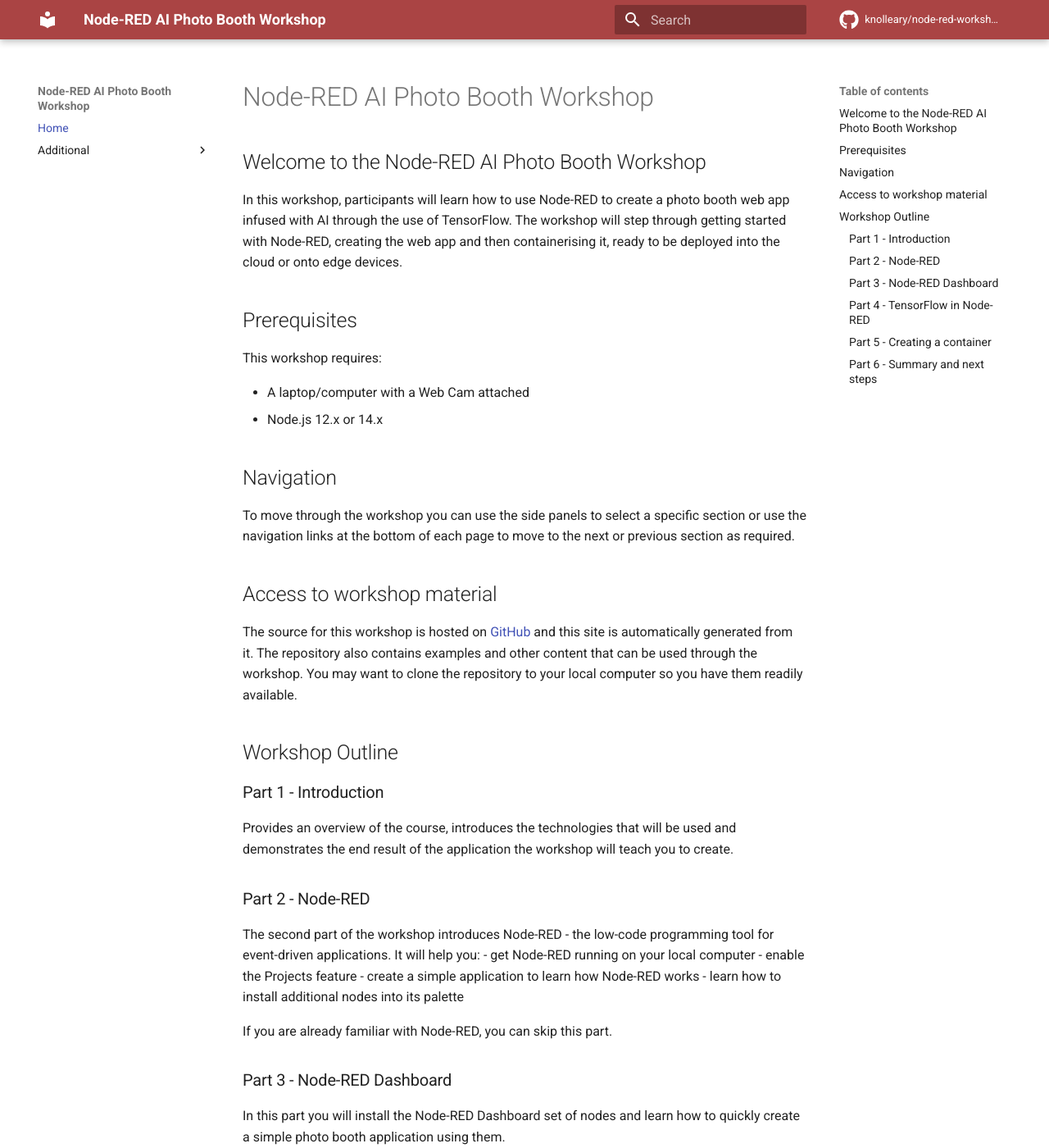
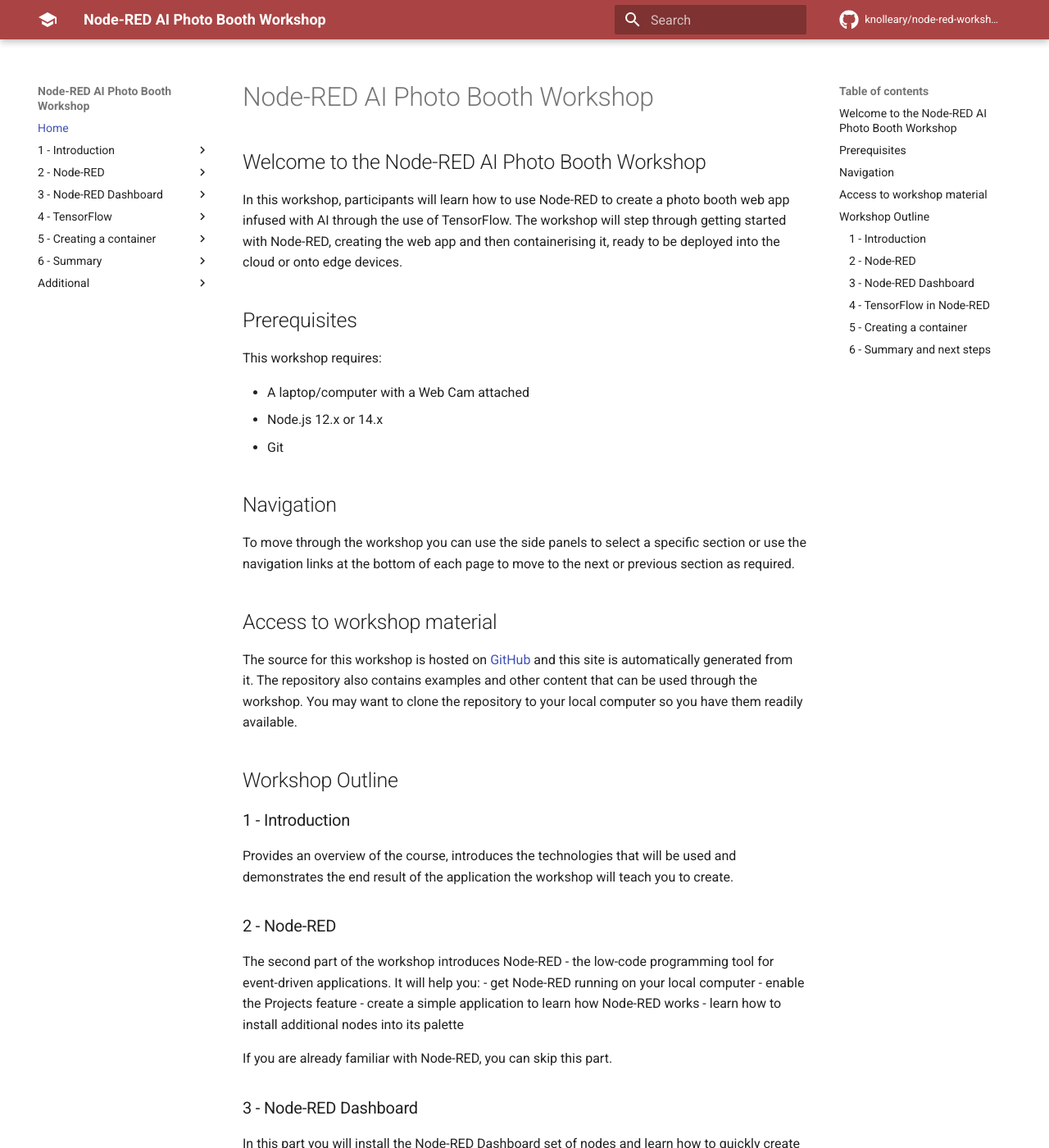
Before and after one commit to knolleary/node-red-workshop-photobooth, an MkDocs documentation site: the page built from docs/index.md, in a window 1280 px wide and 1400 px high. Shown: the whole window at 82% size. Built offline with MkDocs 1.6.1 and Material for MkDocs 9.7.7, drawn with Linux system fonts in a browser that asks for light colours; comment, search, counter and statistics services are not loaded; some of the changed text lies outside the part shown.

```diff
--- a/docs/css/extra.css
+++ b/docs/css/extra.css
@@ -29,3 +29,14 @@ img.center {
     --md-primary-fg-color: #a44;
     --md-footer-bg-color: #444;
 }
+.md-typeset .admonition.note, .md-typeset details.note {
+    border-color: #a44;
+}
+.md-typeset .note>.admonition-title, .md-typeset .note>summary {
+    border-color: #a44;
+    background-color: rgba(170,68,68,.1);
+}
+
+.md-typeset .note>.admonition-title::before, .md-typeset .note>summary::before {
+    background-color: #a44;
+}
--- a/docs/index.md
+++ b/docs/index.md
@@ -13,6 +13,7 @@ This workshop requires:
 
  - A laptop/computer with a Web Cam attached
  - Node.js 12.x or 14.x
+ - Git
 
 ## Navigation
 
@@ -29,12 +30,12 @@ to clone the repository to your local computer so you have them readily availabl
 
 ## Workshop Outline
 
-### Part 1 - Introduction
+### 1 - Introduction
 
 Provides an overview of the course, introduces the technologies that will be used
 and demonstrates the end result of the application the workshop will teach you to create.
 
-### Part 2 - Node-RED
+### 2 - Node-RED
 
 The second part of the workshop introduces Node-RED - the low-code programming
 tool for event-driven applications. It will help you:
@@ -45,12 +46,12 @@ tool for event-driven applications. It will help you:
 
 If you are already familiar with Node-RED, you can skip this part.
 
-### Part 3 - Node-RED Dashboard
+### 3 - Node-RED Dashboard
 
 In this part you will install the Node-RED Dashboard set of nodes and learn how
 to quickly create a simple photo booth application using them.
 
-### Part 4 - TensorFlow in Node-RED
+### 4 - TensorFlow in Node-RED
 
 This part brings TensorFlow into Node-RED. It will look at some of the different
 nodes for TensorFlow that are available from the community and compares their
@@ -58,12 +59,12 @@ capabilities.
 
 You will then integrate the TensorFlow nodes into your photo booth application.
 
-### Part 5 - Creating a container
+### 5 - Creating a container
 
 In this part, you will add a Dockerfile to your Node-RED project that can be used
 to create a containerised version of your application.
 
-### Part 6 - Summary and next steps
+### 6 - Summary and next steps
 
 Finally, we'll review what you have covered in this workshop and highlight a number
 of areas where the application you've created could be expanded as a follow-on
--- a/mkdocs.yml
+++ b/mkdocs.yml
@@ -8,7 +8,9 @@ repo_url: https://github.com/knolleary/node-red-workshop-photobooth
 edit_uri: edit/main/docs/
 theme:
     name: material
+    custom_dir: theme/
     icon:
+        logo: material/school
         repo: fontawesome/brands/github
 use_directory_urls: false
 plugins:
@@ -27,5 +29,22 @@ extra_css:
     - css/pdf-print.css
 nav:
   - Home: index.md
+  - 1 - Introduction:
+    - Introduction: part1/README.md
+  - 2 - Node-RED:
+    - Introduction: part2/README.md
+    - Install Node-RED: part2/install.md
+    - Enabling Projects: part2/projects.md
+    - Installing Nodes: part2/installing-nodes.md
+  - 3 - Node-RED Dashboard:
+    - Introduction: part3/README.md
+    - Create a dashboard: part3/create-dashboard.md
+    - Adding controls: part3/adding-controls.md
+  - 4 - TensorFlow:
+    - Intro: part4/README.md
+  - 5 - Creating a container:
+    - Intro: part5/README.md
+  - 6 - Summary:
+    - Intro: part6/README.md
   - Additional:
     - Resources: RESOURCES.md
```
Also changed, not shown: docs/part1/README.md (added, +1 -0 lines), docs/part2/README.md (added, +18 -0 lines), docs/part2/install.md (added, +78 -0 lines), docs/part2/installing-nodes.md (added, +41 -0 lines), docs/part2/projects.md (added, +54 -0 lines), docs/part3/README.md (added, +30 -0 lines), docs/part3/adding-controls.md (added, +23 -0 lines), docs/part3/create-dashboard.md (added, +121 -0 lines), docs/part4/README.md (added), docs/part5/README.md (added), docs/part6/README.md (added), theme/assets/images/favicon.png (added).
